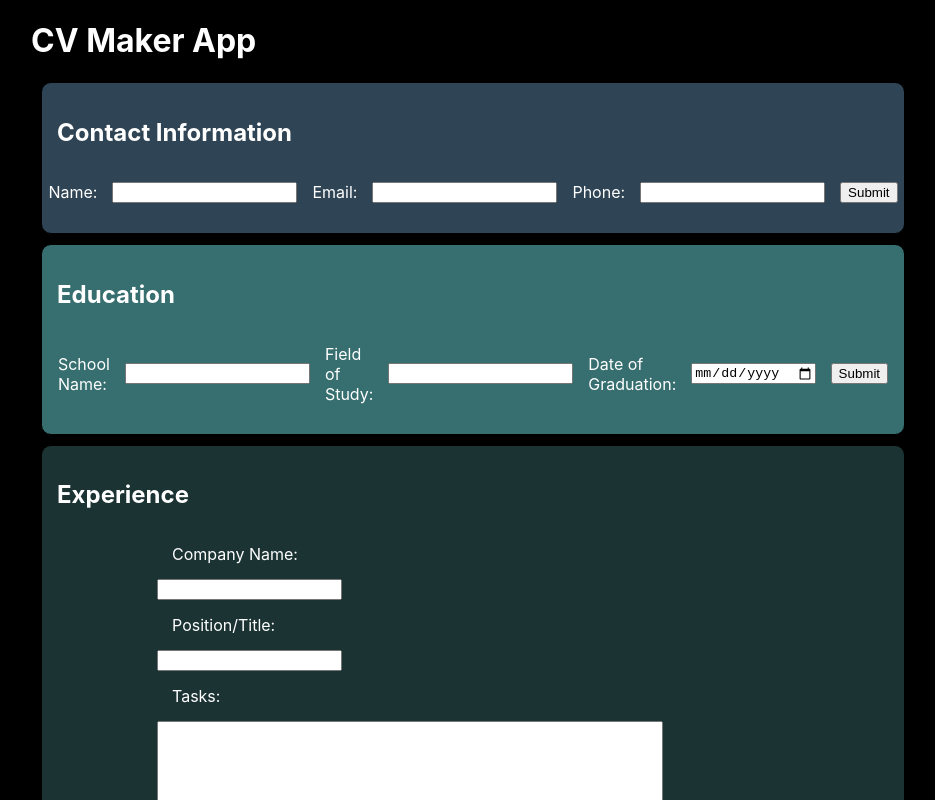
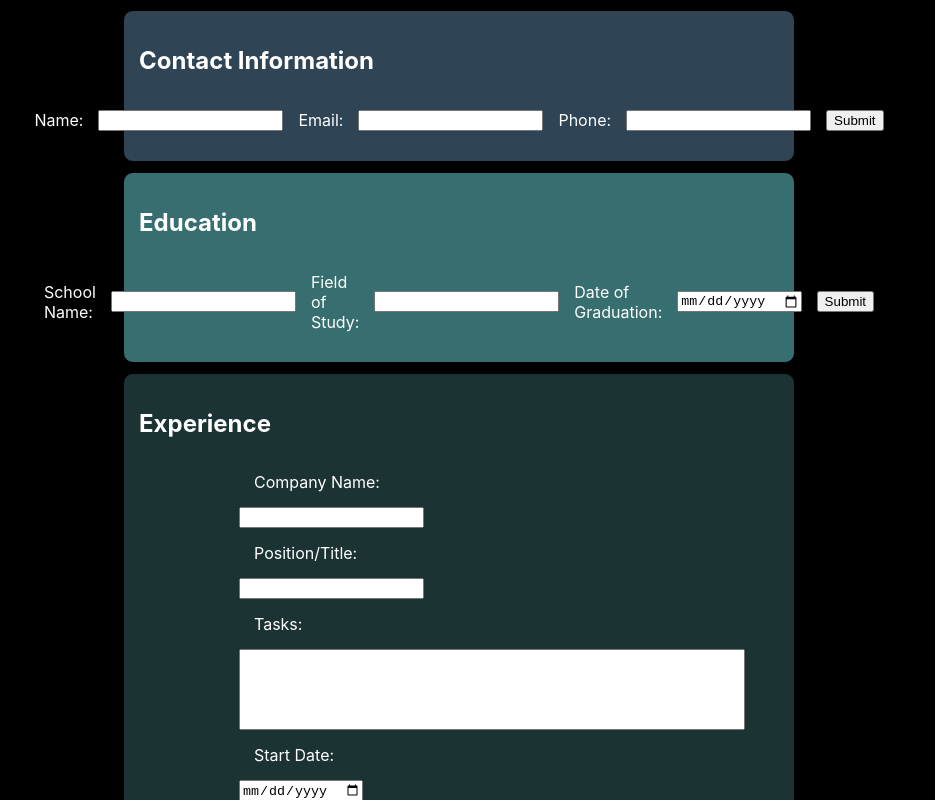
Before and after one commit to blevinspercussion/cv-application, a React (Create React App) app: page / in a window 1280 px wide. Shown: the top 800 px of the page, without its empty margins (167-1102 px from the left). Built offline with nearby package versions, Linux system fonts and the light colour scheme.

Commit message:
added cv-output div and began writing function logic

```diff
--- a/src/App.css
+++ b/src/App.css
@@ -1,4 +1,5 @@
 .App {
+  display: flex;
   text-align: center;
 }
 
@@ -41,3 +42,16 @@ body {
   color: white;
   background-color: #000000;
 }
+
+.main-div {
+  display: flex;
+}
+
+.cv-input {
+  width: 45vh;
+  align-items: flex-start;
+}
+
+.cv-output {
+  width: 45vh;
+}
--- a/src/App.js
+++ b/src/App.js
@@ -15,31 +15,34 @@ class App extends Component {
         phone: "",
       },
       schools: [
-        {
-          schoolName: "",
-          fieldOfStudy: "",
-          dateOfGraduation: "",
-        },
+        // {
+        //   schoolName: "",
+        //   fieldOfStudy: "",
+        //   dateOfGraduation: "",
+        // },
       ],
       experience: [
-        {
-          companyName: "",
-          positionTitle: "",
-          tasks: "",
-          startDate: "",
-          endDate: "",
-        },
+        // {
+        //   companyName: "",
+        //   positionTitle: "",
+        //   tasks: "",
+        //   startDate: "",
+        //   endDate: "",
+        // },
       ],
     };
   }
 
   render() {
     return (
-      <div>
-        <h1>CV Maker App</h1>
-        <GeneralInfo />
-        <EducationInfo />
-        <ExperienceInfo />
+      <div className="main-div">
+        {/* <h1>CV Maker</h1> */}
+        <div className="cv-input">
+          <GeneralInfo />
+          <EducationInfo />
+          <ExperienceInfo />
+        </div>
+        <div className="cv-output"></div>
       </div>
     );
   }
--- a/src/components/GeneralInfo.js
+++ b/src/components/GeneralInfo.js
@@ -4,7 +4,23 @@ import "./component_styles.css";
 class GeneralInfo extends Component {
   constructor(props) {
     super(props);
+
+    this.state = { generalInfo: [] };
+
+    this.saveInput = this.saveInput.bind(this);
+    this.updateUI = this.updateUI.bind(this);
   }
+
+  saveInput(event) {
+    this.setState({ input: event.target.value });
+  }
+
+  updateUI(event) {
+    let { generalInfo, input } = this.state;
+
+    event.preventDefault();
+  }
+
   render() {
     return (
       <div className="component general-info">
--- a/src/components/component_styles.css
+++ b/src/components/component_styles.css
@@ -5,7 +5,7 @@
     border: 1px solid black;
     padding: 15px;
     margin: 10px;
-    width: 65vw;
+    width: 50vw;
     border-radius: 10px;
 }
 
```
